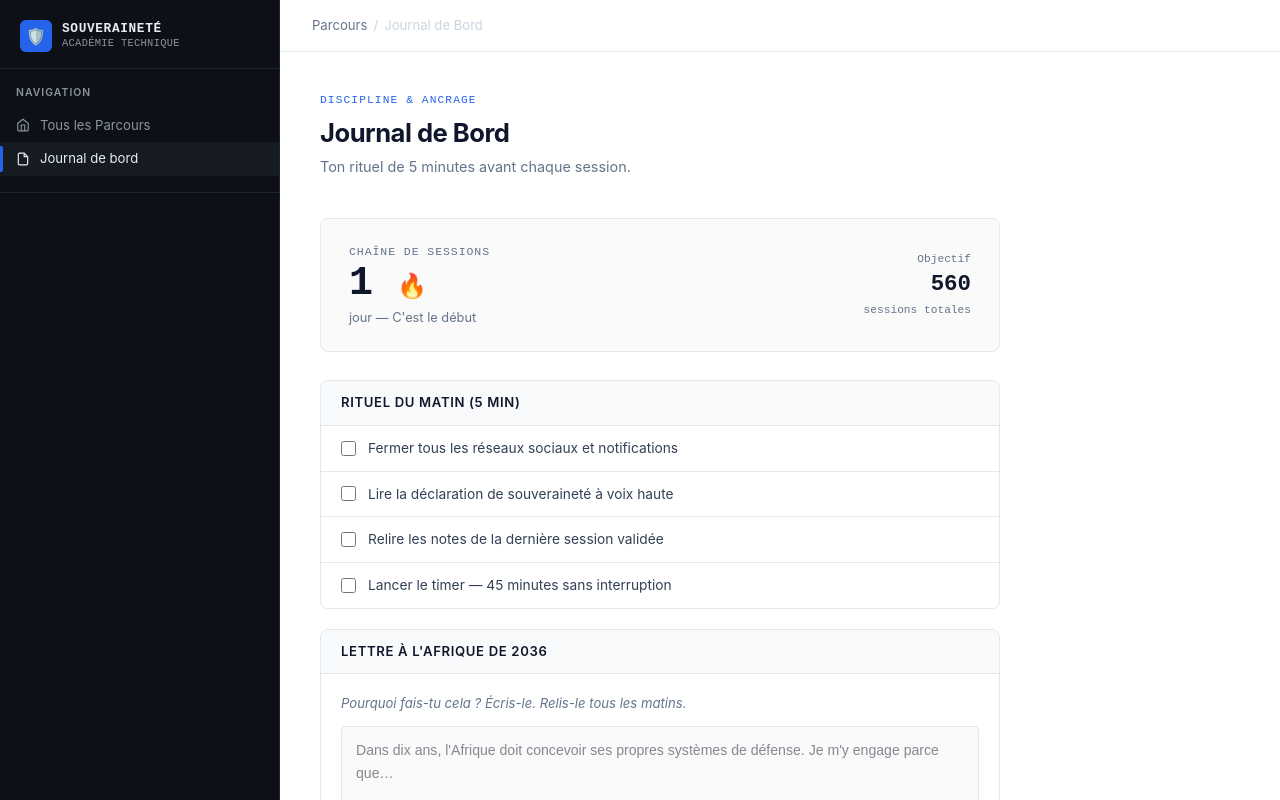
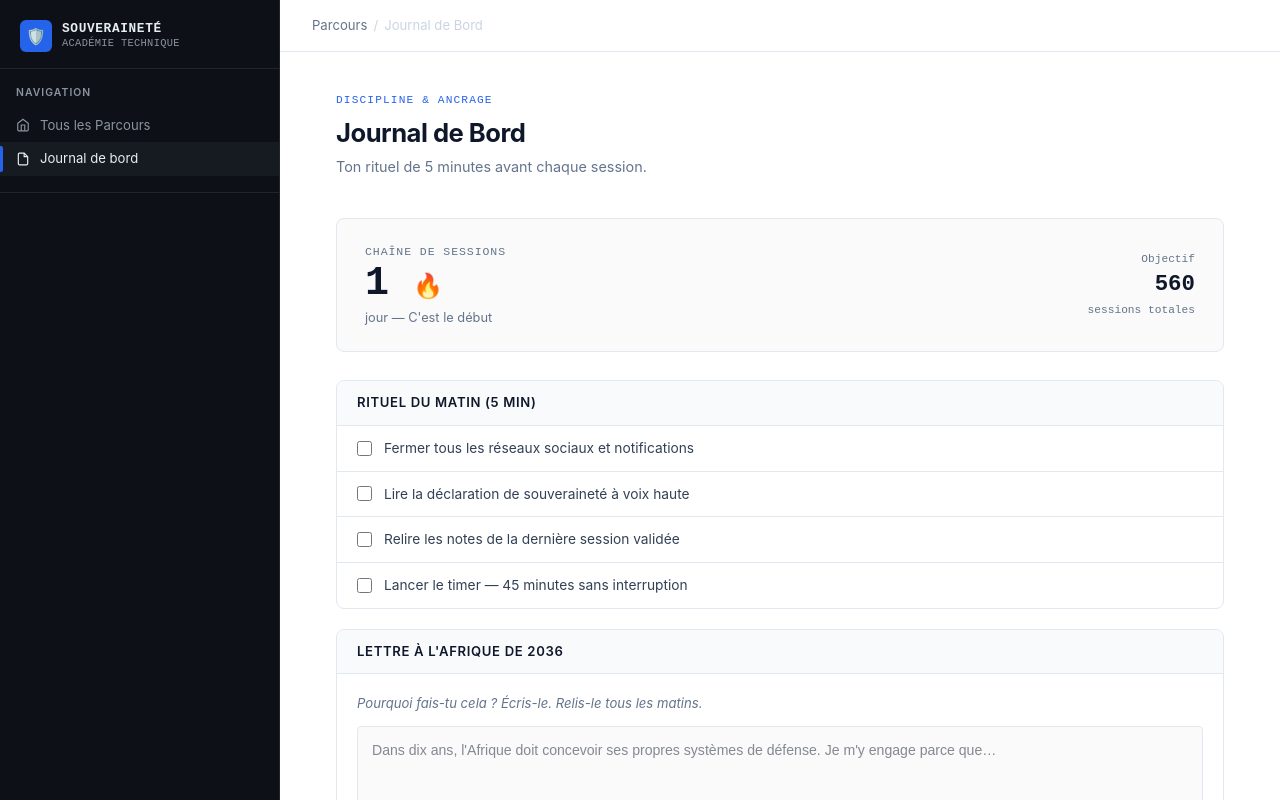
Before and after one commit to ROMI021/apprendretonmetierprecis.com, a Next.js app in the folder souverainete-app/: page /journal in a window 1280 px wide. Shown: the top 800 px of the page. Built offline with nearby package versions, Linux system fonts and the light colour scheme.

Commit message:
Fix: sessions et pages occupent toute la largeur disponible apres la sidebar

```diff
--- a/souverainete-app/src/app/globals.css
+++ b/souverainete-app/src/app/globals.css
@@ -58,6 +58,8 @@ body {
 .app-shell {
   display: flex;
   min-height: 100vh;
+  width: 100%;
+  overflow-x: hidden;
 }
 
 /* ─── SIDEBAR ───────────────────────────────────────────────────────────────── */
@@ -184,7 +186,9 @@ body {
 /* ─── CONTENT ───────────────────────────────────────────────────────────────── */
 .content-area {
   margin-left: var(--sidebar-width);
+  width: calc(100% - var(--sidebar-width));
   flex: 1;
+  min-width: 0;
   background: var(--content-bg);
   min-height: 100vh;
   display: flex;
@@ -244,8 +248,7 @@ body {
 
 /* ─── HOME PAGE ─────────────────────────────────────────────────────────────── */
 .home-wrapper {
-  padding: 48px 40px 80px;
-  max-width: 900px;
+  padding: 48px 56px 80px;
   width: 100%;
 }
 
@@ -423,7 +426,8 @@ body {
 
 /* ─── SESSION LIST ──────────────────────────────────────────────────────────── */
 .sessions-wrapper {
-  padding: 32px 40px 80px;
+  padding: 32px 56px 80px;
+  width: 100%;
 }
 
 .tome-section { margin-bottom: 32px; }
@@ -510,7 +514,7 @@ body {
 
 .reader-wrapper {
   padding: 40px 56px 80px;
-  max-width: 860px;
+  width: 100%;
 }
 
 .reader-eyebrow {
@@ -773,8 +777,8 @@ code {
 
 /* ─── JOURNAL PAGE ──────────────────────────────────────────────────────────── */
 .journal-wrapper {
-  padding: 40px;
-  max-width: 760px;
+  padding: 40px 56px 80px;
+  width: 100%;
 }
 
 .streak-card {
@@ -862,7 +866,7 @@ code {
 @media (max-width: 768px) {
   .sidebar { display: none; }
   .content-area { margin-left: 0; }
-  .reader-wrapper { padding: 24px 20px 60px; }
+  .reader-wrapper { padding: 24px 20px 60px; width: 100%; }
   .home-wrapper { padding: 28px 20px 60px; }
   .sessions-wrapper { padding: 24px 20px 60px; }
 }
@@ -871,5 +875,5 @@ code {
 @media print {
   .sidebar, .topbar, .reader-nav { display: none !important; }
   .content-area { margin-left: 0; }
-  .reader-wrapper { padding: 20px; max-width: 100%; }
+  .reader-wrapper { padding: 20px; width: 100%; }
 }
```
